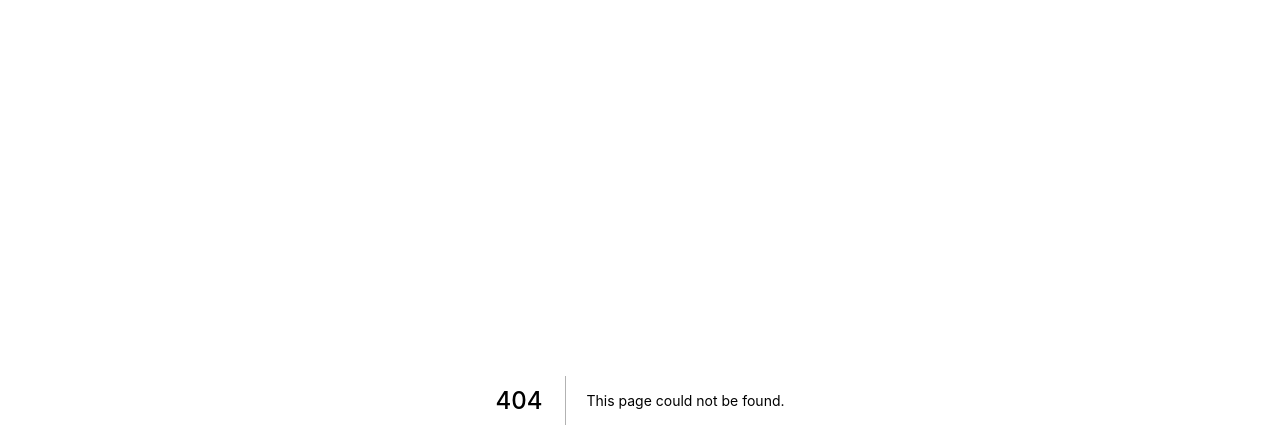
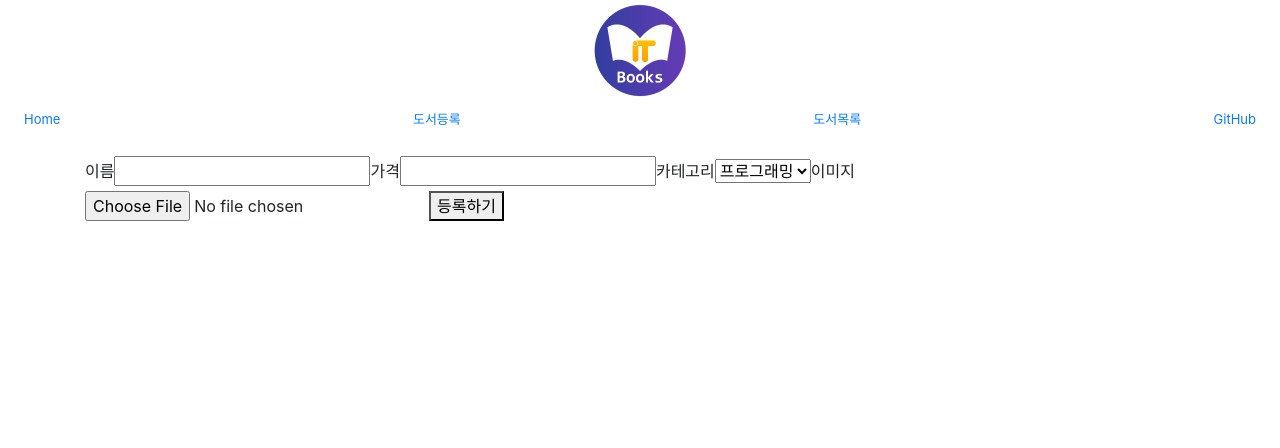
Before and after one commit to ds2lvg/itbooks-frontend, a Next.js app: page /admin/registry in a window 1280 px wide. Before the commit this address had no page. Shown: the top 448 px of the page. Built offline with nearby package versions, Linux system fonts and the light colour scheme.

Commit message:
[Logo] itbooks 로고 추가 [nav] 페이지 정리

```diff
--- a/components/nav.js
+++ b/components/nav.js
@@ -2,8 +2,7 @@ import React from 'react'
 import Link from 'next/link'
 
 const links = [
-  { href: 'https://zeit.co/now', label: 'ZEIT' },
-  { href: 'https://github.com/zeit/next.js', label: 'GitHub' },
+  { href: 'https://github.com/ds2lvg?tab=repositories', label: 'GitHub' },
 ].map(link => ({
   ...link,
   key: `nav-link-${link.href}-${link.label}`,
@@ -11,6 +10,9 @@ const links = [
 
 const Nav = () => (
   <nav>
+    <h1 className="logo">
+      <img src='/img/itbooks_logo.png' alt=""/>
+    </h1>
     <ul>
       <li>
         <Link href="/">
@@ -18,14 +20,19 @@ const Nav = () => (
         </Link>
       </li>
       <li>
-        <Link href="/second">
-          <a>Second</a>
+        <Link href="/admin/registry" passHref>
+          <a>도서등록</a>
         </Link>
       </li>
-      <li><a href="/second">Second</a></li>
+      <li>
+        <Link href="/admin/bookList" passHref>
+          <a>도서목록</a>
+        </Link>
+      </li>
+
       {links.map(({ key, href, label }) => (
         <li key={key}>
-          <a href={href}>{label}</a>
+          <a href={href} target="blank">{label}</a>
         </li>
       ))}
     </ul>
--- a/package.json
+++ b/package.json
@@ -8,8 +8,11 @@
     "start": "next start"
   },
   "dependencies": {
+    "@zeit/next-sass": "^1.0.1",
     "axios": "^0.19.2",
+    "file-loader": "^5.0.2",
     "next": "9.2.1",
+    "node-sass": "^4.13.1",
     "react": "16.12.0",
     "react-dom": "16.12.0",
     "styled-components": "^5.0.1"
--- a/pages/_document.js
+++ b/pages/_document.js
@@ -11,6 +11,7 @@ export default class MyDocument extends Document {
             content="width=device-width, initial-scale=1, shrink-to-fit=no"
           />
           <link rel="stylesheet" href="https://stackpath.bootstrapcdn.com/bootstrap/4.4.1/css/bootstrap.min.css" integrity="sha384-Vkoo8x4CGsO3+Hhxv8T/Q5PaXtkKtu6ug5TOeNV6gBiFeWPGFN9MuhOf23Q9Ifjh" crossOrigin="anonymous" />
+          <link rel="stylesheet" href="/css/common.css" />
         </Head>
         <body>
           <div id="root">
--- /dev/null
+++ b/pages/admin/registry.js
@@ -0,0 +1,14 @@
+import React from 'react';
+import Nav from '../../components/nav';
+import Registry from '../../components/registry';
+
+const registry = () => {
+  return (
+    <>
+      <Nav></Nav>
+      <Registry />
+    </>
+  );
+};
+
+export default registry;
--- /dev/null
+++ b/public/css/common.css
@@ -0,0 +1,9 @@
+img{max-width: 100%;}
+.logo{
+  margin: auto;
+  width: 100px;
+}
+.pagination button{
+  border: none;
+  background: none;
+}
```
Also changed, not shown: pages/admin/bookList.js (added, +14 -0 lines), pages/index.js (+2 -8 lines), pages/second.js (deleted, +0 -14 lines), public/img/itbooks_logo.png (added), 1 other file (tests, documents, lock files or other folders).
